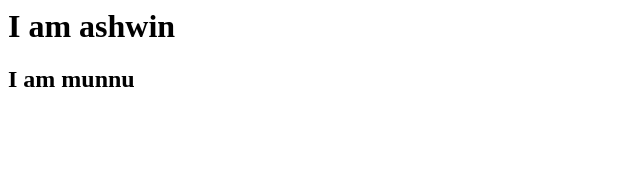
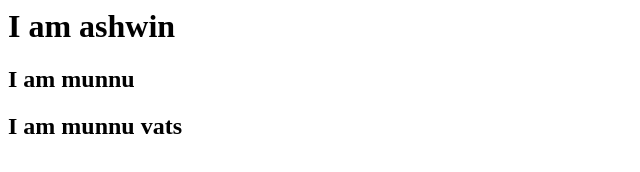
Before and after one commit to CloudSolutionsAshwin/TestCICD, a plain HTML site: page index.html in a window 1280 px wide. Shown: the whole page, without its empty margins (0-640 px from the left). Drawn offline with Linux system fonts and the light colour scheme.

Commit message:
changes1

```diff
--- a/index.html
+++ b/index.html
@@ -1,2 +1,3 @@
 <h1>I am ashwin</h1>
 <h2>I am munnu</h2>
+<h2>I am munnu vats</h2>
```
